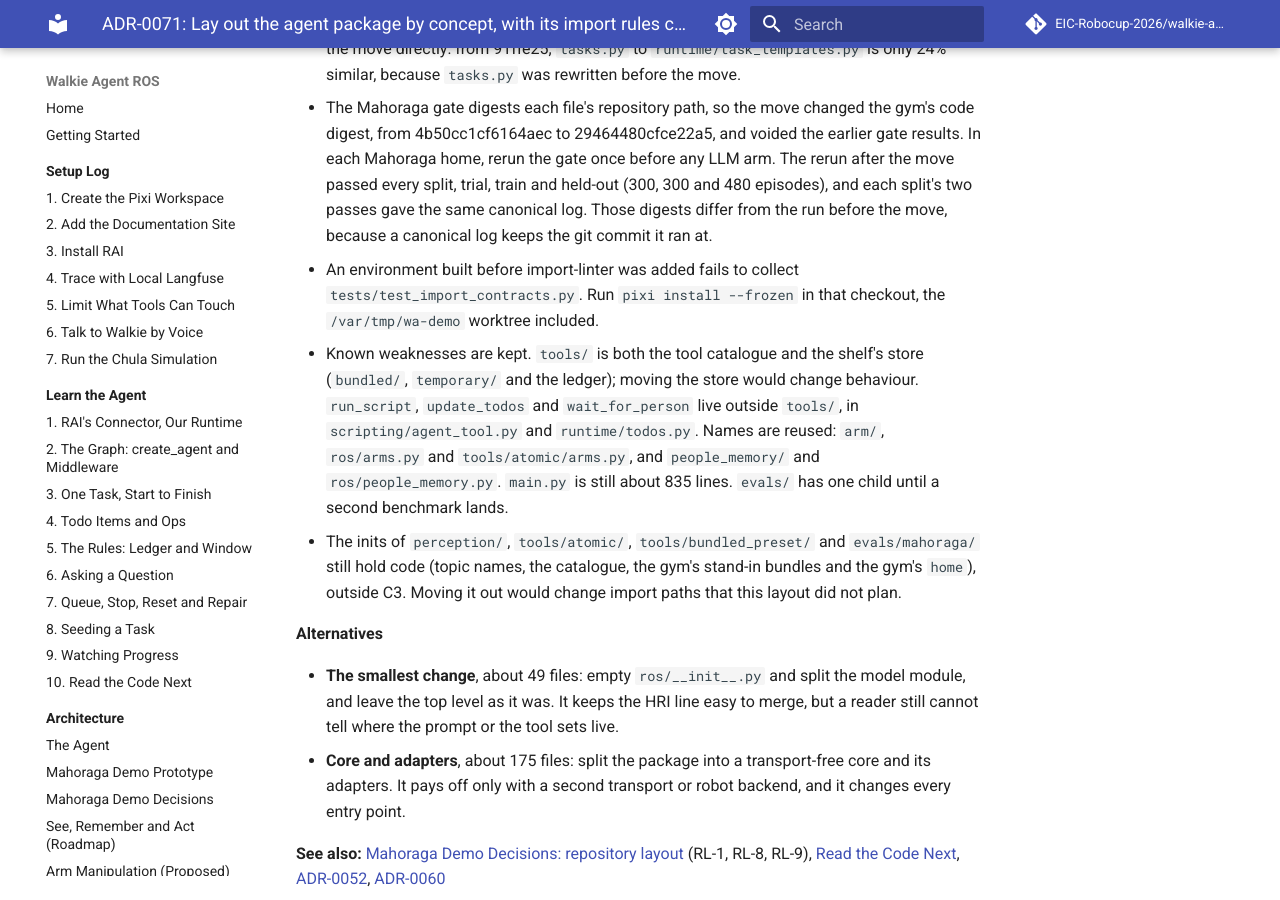
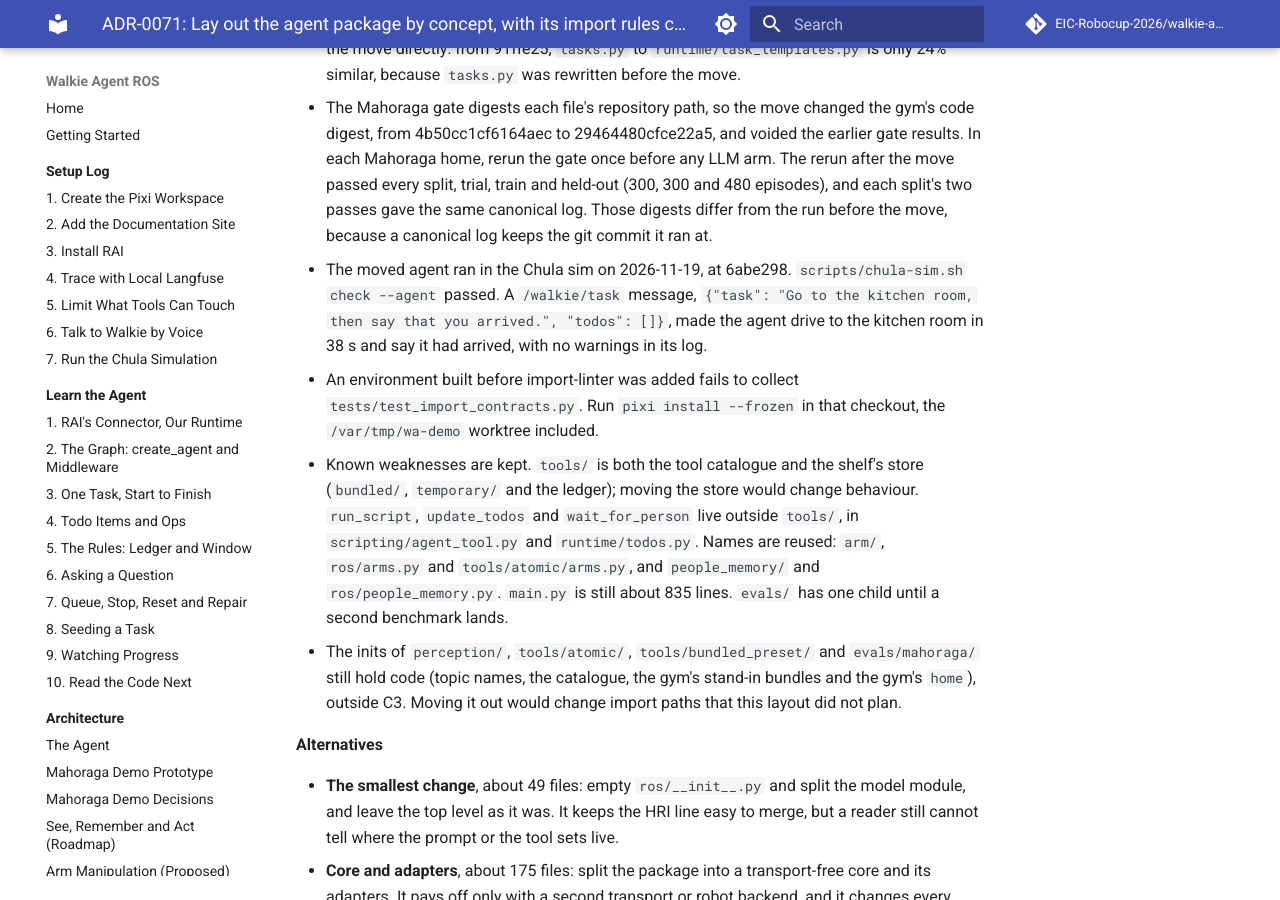
Before and after one commit to EIC-Robocup-2026/walkie-agent-ros, an MkDocs documentation site: the page built from docs/architecture/decisions/0071-package-layout.md, in a window 1280 px wide and 900 px high, scrolled down 3089 px. Built offline with MkDocs 1.6.1 and Material for MkDocs 9.7.7, drawn with Linux system fonts in a browser that asks for light colours; comment, search, counter and statistics services are not loaded.

Commit message:
docs: record that the moved agent passes a chula sim task

```diff
--- a/docs/architecture/decisions/0071-package-layout.md
+++ b/docs/architecture/decisions/0071-package-layout.md
@@ -111,6 +111,11 @@ one holds anything but its docstring.
   episodes), and each split's two passes gave the same canonical log. Those digests
   differ from the run before the move, because a canonical log keeps the git commit it
   ran at.
+- The moved agent ran in the Chula sim on 2026-11-19, at 6abe298.
+  `scripts/chula-sim.sh check --agent` passed. A `/walkie/task` message,
+  `{"task": "Go to the kitchen room, then say that you arrived.", "todos": []}`, made
+  the agent drive to the kitchen room in 38 s and say it had arrived, with no warnings in
+  its log.
 - An environment built before import-linter was added fails to collect
   `tests/test_import_contracts.py`. Run `pixi install --frozen` in that checkout, the
   `/var/tmp/wa-demo` worktree included.
```
